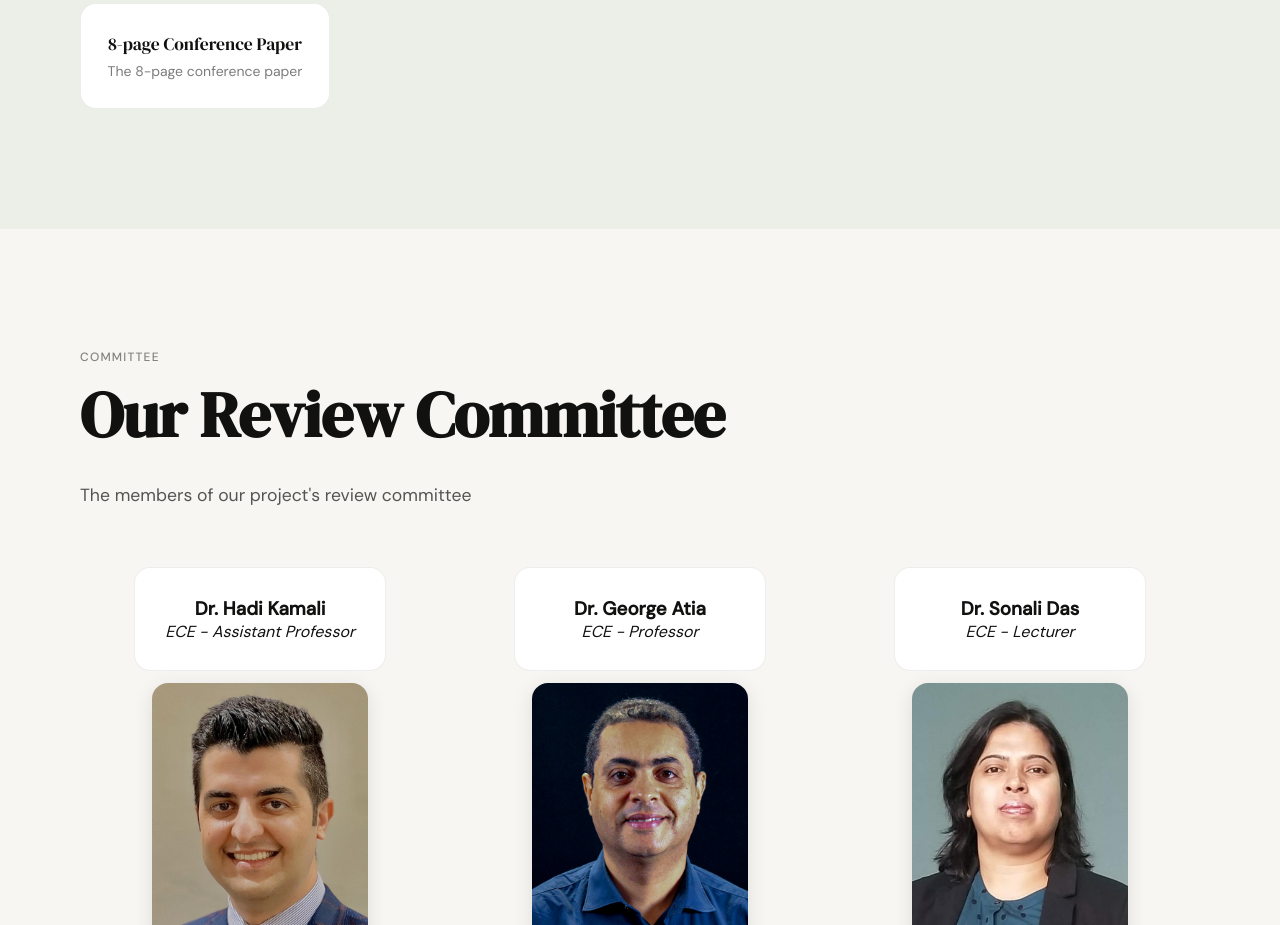
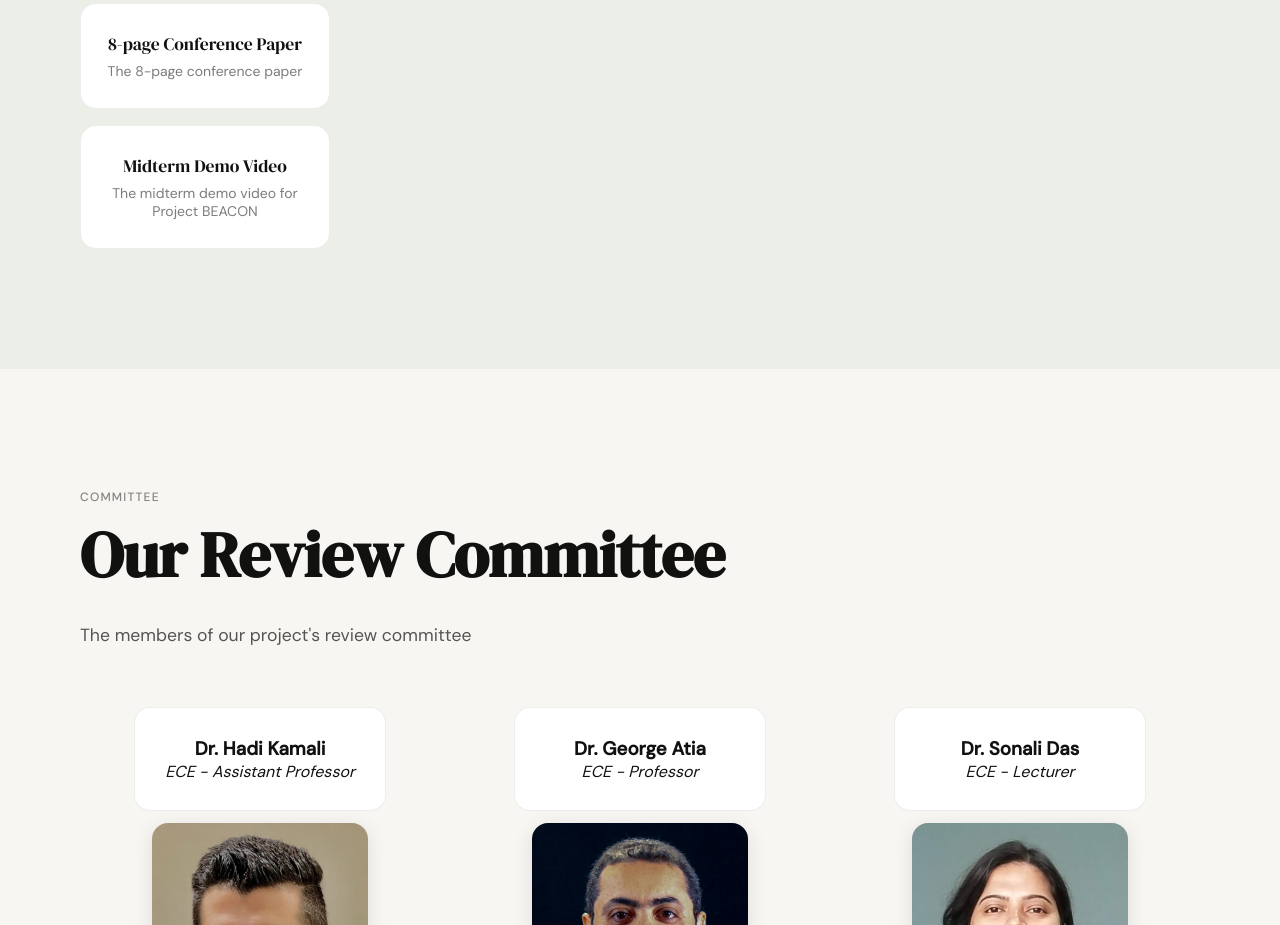
Before and after one commit to Tmongar98/BEACON-Project-Website, a plain HTML site: page index.html in a window 1280 px wide. Shown: the part 4137-5062 px from the top of the page. Drawn offline with Linux system fonts and the light colour scheme.

Commit message:
Made sure to include the extra project videos as "embedded" links

```diff
--- a/index.html
+++ b/index.html
@@ -139,7 +139,7 @@
                         <div class="doc-role">The team's final report for the BEACON project</div>
                     </div>
 
-                     <div class="doc-card" data-type="video" data-src="https://www.youtube.com/watch?v=5qi_wusRjig">
+                     <div class="doc-card" data-type="video" data-src="https://www.youtube.com/embed/5qi_wusRjig?si=cwIECvc15WbbbWfA">
                         <div class="doc-name">Critical Design Review</div>
                         <div class="doc-role">The Critical Design Review Presentation</div>
                     </div>
@@ -147,6 +147,11 @@
                     <div class="doc-card" data-type="pdf" data-src="Assets/Documents/B.E.A.C.O.N 8-Page Conference Paper.pdf">
                         <div class="doc-name">8-page Conference Paper</div>
                         <div class="doc-role">The 8-page conference paper</div>
+                    </div>
+
+                    <div class="doc-card" data-type="video" data-src="https://www.youtube.com/embed/9i-lUKzDKto?si=gxfpxPC3nrBp-sP7">
+                        <div class="doc-name">Midterm Demo Video</div>
+                        <div class="doc-role">The midterm demo video for Project BEACON</div>
                     </div>
 
                 </div>
```
